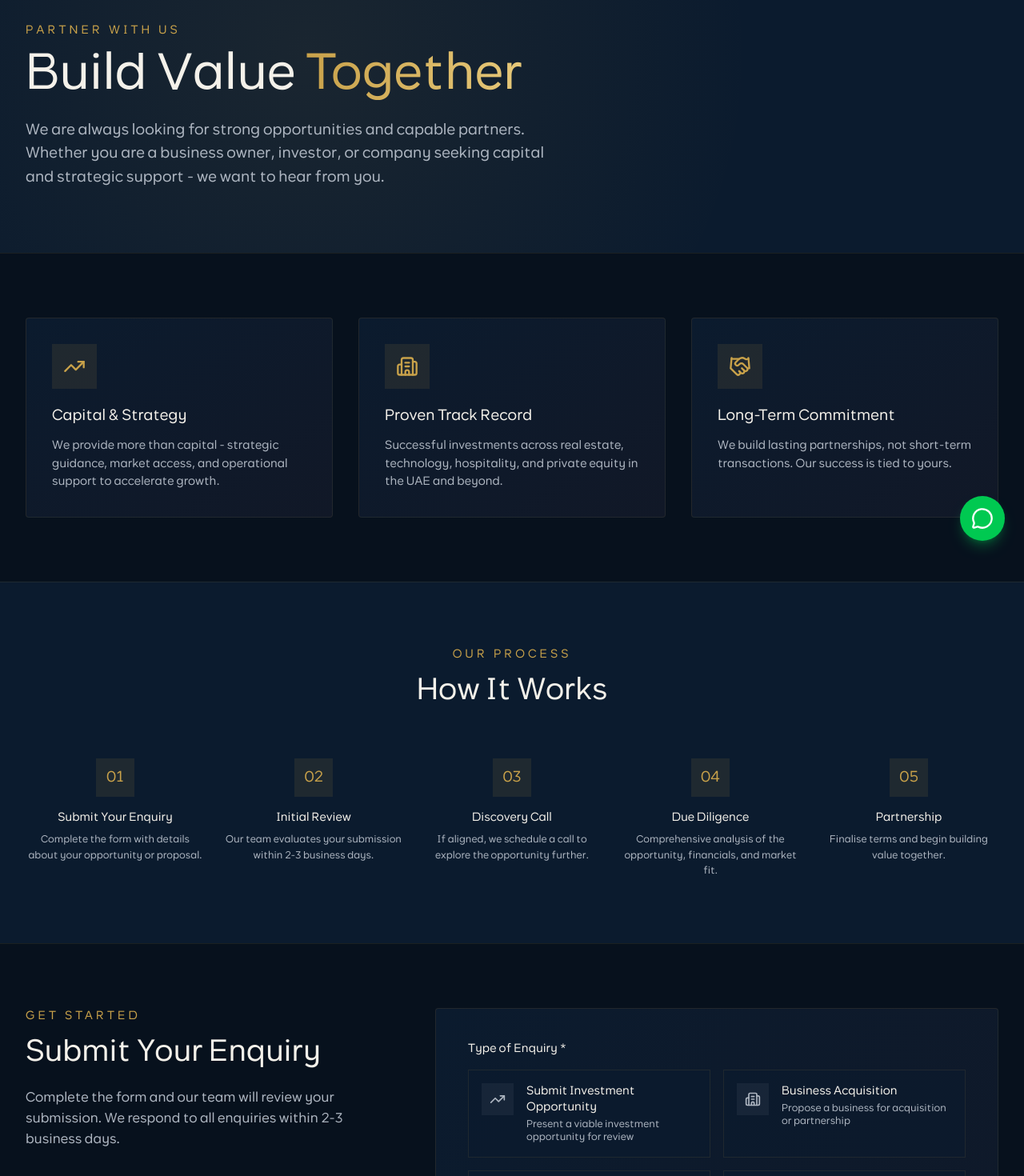
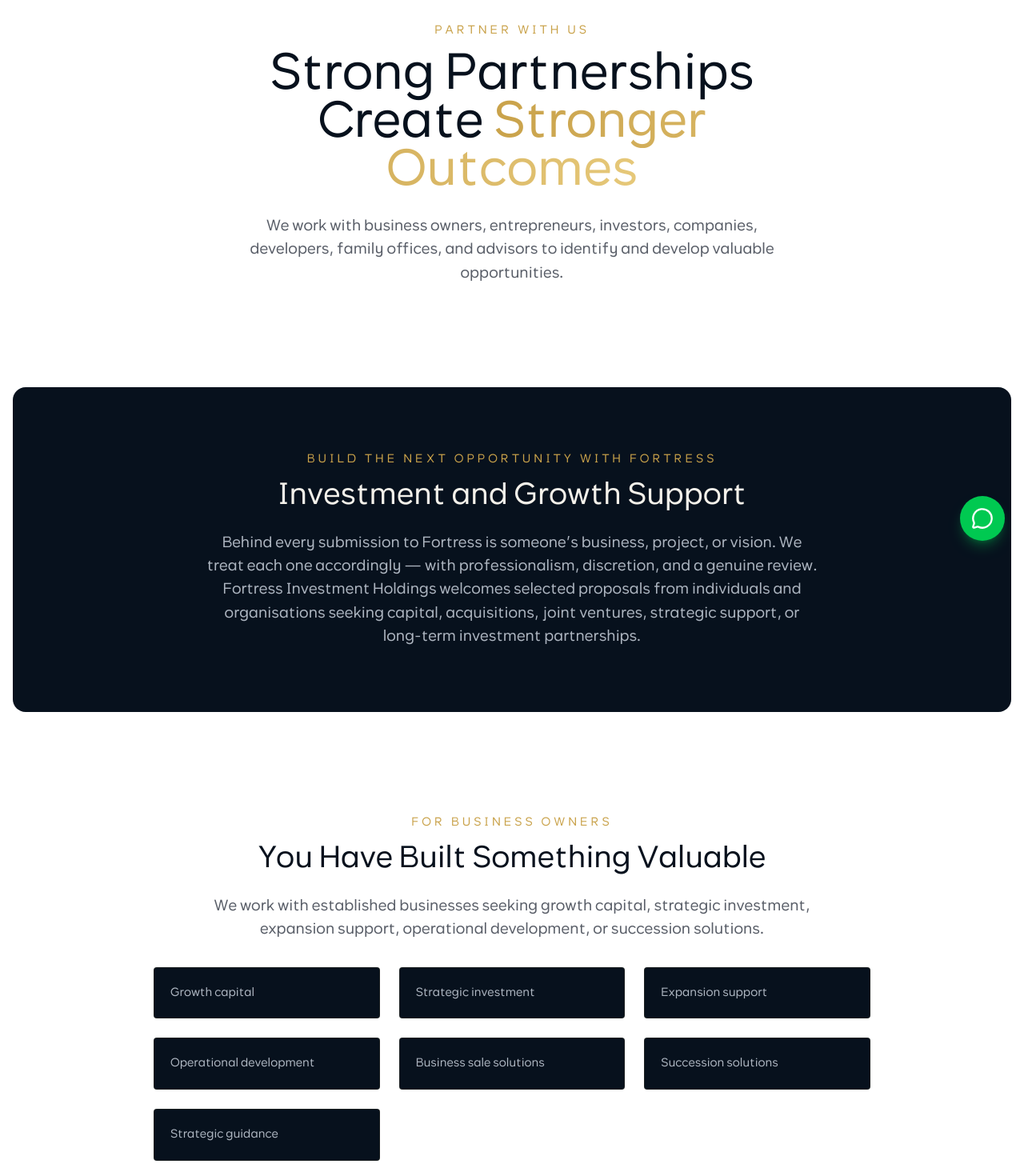
Before and after one commit to nurmandev/Fortress, a Next.js app: page /partner-with-us in a window 1280 px wide. Shown: the part 100-1570 px from the top of the page at 80% size. Built offline with nearby package versions, Linux system fonts and the light colour scheme.

Commit message:
Update partner-with-us page: white bg, brand sections, responsive layout, border-radius

```diff
--- a/src/app/partner-with-us/page.tsx
+++ b/src/app/partner-with-us/page.tsx
@@ -1,7 +1,7 @@
 import Navbar from "@/components/Navbar";
 import Footer from "@/components/Footer";
 import PartnerForm from "@/components/PartnerForm";
-import { TrendingUp, Building2, Handshake, CheckCircle } from "lucide-react";
+import { CheckCircle } from "lucide-react";
 import type { Metadata } from "next";
 
 export const metadata: Metadata = {
@@ -15,133 +15,116 @@
   },
 };
 
-const benefits = [
-  {
-    icon: TrendingUp,
-    title: "Capital & Strategy",
-    description:
-      "We provide more than capital - strategic guidance, market access, and operational support to accelerate growth.",
-  },
-  {
-    icon: Building2,
-    title: "Proven Track Record",
-    description:
-      "Successful investments across real estate, technology, hospitality, and private equity in the UAE and beyond.",
-  },
-  {
-    icon: Handshake,
-    title: "Long-Term Commitment",
-    description:
-      "We build lasting partnerships, not short-term transactions. Our success is tied to yours.",
-  },
-];
-
-const process = [
-  {
-    step: "01",
-    title: "Submit Your Enquiry",
-    description: "Complete the form with details about your opportunity or proposal.",
-  },
-  {
-    step: "02",
-    title: "Initial Review",
-    description: "Our team evaluates your submission within 2-3 business days.",
-  },
-  {
-    step: "03",
-    title: "Discovery Call",
-    description: "If aligned, we schedule a call to explore the opportunity further.",
-  },
-  {
-    step: "04",
-    title: "Due Diligence",
-    description: "Comprehensive analysis of the opportunity, financials, and market fit.",
-  },
-  {
-    step: "05",
-    title: "Partnership",
-    description: "Finalise terms and begin building value together.",
-  },
-];
-
 export default function PartnerWithUsPage() {
   return (
-    <main className="min-h-screen bg-fortress-navy">
+    <main className="min-h-screen bg-white">
       <Navbar />
 
-      {/* Hero */}
-      <section className="relative pt-32 pb-20 overflow-hidden">
-        <div className="absolute inset-0 bg-fortress-deep" />
-        <div className="absolute inset-0 bg-[radial-gradient(circle_at_30%_40%,rgba(201,162,74,0.08),transparent_60%)]" />
-        <div className="relative max-w-[1400px] mx-auto px-6 lg:px-8">
-          <div className="max-w-3xl">
-            <p className="text-fortress-gold text-sm font-medium tracking-[4px] uppercase mb-4">
-              Partner With Us
-            </p>
-            <h1 className="text-4xl md:text-6xl font-bold mb-6">
-              <span className="text-fortress-ivory">Build Value </span>
-              <span className="bg-gradient-to-r from-fortress-gold to-fortress-champagne bg-clip-text text-transparent rounded-sm">
-                Together
+      {/* Banner */}
+      <section className="relative pt-24 md:pt-32 pb-12 md:pb-20 overflow-hidden bg-white text-center">
+        <div className="max-w-[1400px] mx-auto px-6 lg:px-8">
+          <div className="max-w-3xl mx-auto">
+            <p className="text-fortress-gold text-sm font-medium tracking-[2px] md:tracking-[4px] uppercase mb-4">Partner With Us</p>
+            <h1 className="text-3xl md:text-6xl font-bold mb-4 md:mb-6">
+              <span className="text-fortress-navy">Strong Partnerships Create </span>
+              <span className="bg-gradient-to-r from-fortress-gold to-fortress-champagne bg-clip-text text-transparent">
+                Stronger Outcomes
               </span>
             </h1>
-            <p className="text-fortress-silver text-lg leading-relaxed max-w-2xl">
-              We are always looking for strong opportunities and capable partners.
-              Whether you are a business owner, investor, or company seeking capital
-              and strategic support - we want to hear from you.
+            <p className="text-fortress-charcoal/70 text-sm md:text-lg leading-relaxed max-w-2xl mx-auto">
+              We work with business owners, entrepreneurs, investors, companies, developers, family offices, and advisors to identify and develop valuable opportunities.
             </p>
           </div>
         </div>
       </section>
 
-      {/* Benefits */}
-      <section className="py-20 border-t border-fortress-gold/10">
+      {/* Introduction */}
+      <section className="py-12 md:py-20 bg-fortress-navy my-8 md:my-12 sm:mx-4 rounded-2xl">
         <div className="max-w-[1400px] mx-auto px-6 lg:px-8">
-          <div className="grid md:grid-cols-3 gap-8">
-            {benefits.map((item) => (
-              <div
-                key={item.title}
-                className="bg-gradient-to-br from-fortress-deep to-fortress-charcoal border border-fortress-gold/10 p-8 hover:border-fortress-gold/30 transition-all duration-300 rounded-sm"
-              >
-                <div className="w-14 h-14 bg-fortress-gold/10 flex items-center justify-center mb-5">
-                  <item.icon className="w-7 h-7 text-fortress-gold" />
-                </div>
-                <h3 className="text-fortress-ivory font-bold text-lg mb-3">
-                  {item.title}
-                </h3>
-                <p className="text-fortress-silver text-sm leading-relaxed">
-                  {item.description}
-                </p>
+          <div className="max-w-3xl mx-auto text-center">
+            <p className="text-fortress-gold text-sm font-medium tracking-[2px] md:tracking-[4px] uppercase mb-4">Build the Next Opportunity With Fortress</p>
+            <h2 className="text-xl md:text-4xl font-bold text-fortress-ivory mb-4 md:mb-6">Investment and Growth Support</h2>
+            <p className="text-fortress-silver text-sm md:text-lg leading-relaxed">
+              Behind every submission to Fortress is someone&rsquo;s business, project, or vision. We treat each one accordingly — with professionalism, discretion, and a genuine review. Fortress Investment Holdings welcomes selected proposals from individuals and organisations seeking capital, acquisitions, joint ventures, strategic support, or long-term investment partnerships.
+            </p>
+          </div>
+        </div>
+      </section>
+
+      {/* For Business Owners */}
+      <section className="py-12 md:py-20 my-8 md:my-12 sm:mx-4 rounded-2xl bg-white">
+        <div className="max-w-[1400px] mx-auto px-6 lg:px-8">
+          <div className="max-w-3xl mx-auto text-center">
+            <p className="text-fortress-gold text-sm font-medium tracking-[2px] md:tracking-[4px] uppercase mb-4">For Business Owners</p>
+            <h2 className="text-xl md:text-4xl font-bold text-fortress-navy mb-4 md:mb-6">You Have Built Something Valuable</h2>
+            <p className="text-fortress-charcoal/70 text-sm md:text-lg leading-relaxed mb-6 md:mb-8">
+              We work with established businesses seeking growth capital, strategic investment, expansion support, operational development, or succession solutions.
+            </p>
+          </div>
+          <div className="grid sm:grid-cols-2 lg:grid-cols-3 gap-4 md:gap-6 max-w-4xl mx-auto">
+            {["Growth capital", "Strategic investment", "Expansion support", "Operational development", "Business sale solutions", "Succession solutions", "Strategic guidance"].map((item, i) => (
+              <div key={i} className="p-4 md:p-5 bg-fortress-navy border border-fortress-gold/10 rounded-sm">
+                <p className="text-fortress-silver text-xs md:text-sm leading-relaxed">{item}</p>
               </div>
             ))}
           </div>
         </div>
       </section>
 
-      {/* Process */}
-      <section className="py-20 bg-fortress-deep border-t border-fortress-gold/10">
+      {/* Business Acquisition Opportunities */}
+      <section className="py-12 md:py-20 bg-fortress-deep my-8 md:my-12 sm:mx-4 rounded-2xl">
         <div className="max-w-[1400px] mx-auto px-6 lg:px-8">
-          <div className="text-center mb-16">
-            <p className="text-fortress-gold text-sm font-medium tracking-[4px] uppercase mb-4">
-              Our Process
+          <div className="max-w-3xl mx-auto text-center">
+            <p className="text-fortress-gold text-sm font-medium tracking-[2px] md:tracking-[4px] uppercase mb-4">Business Acquisition Opportunities</p>
+            <h2 className="text-xl md:text-4xl font-bold text-fortress-ivory mb-4 md:mb-6">Considering the Sale of Your Business?</h2>
+            <p className="text-fortress-ivory/80 text-sm md:text-lg leading-relaxed mb-6 md:mb-8">
+              Selling a business you have built is one of the most significant decisions you will make. Our approach is professional, confidential, and commercially focused.
             </p>
-            <h2 className="text-3xl md:text-4xl font-bold text-fortress-ivory">
-              How It Works
-            </h2>
           </div>
-          <div className="grid sm:grid-cols-2 lg:grid-cols-5 gap-6">
-            {process.map((item) => (
-              <div key={item.step} className="text-center">
-                <div className="w-12 h-12 bg-fortress-gold/10 flex items-center justify-center mx-auto mb-4">
-                  <span className="text-fortress-gold font-bold text-lg">
-                    {item.step}
-                  </span>
-                </div>
-                <h4 className="text-fortress-ivory font-bold text-sm mb-2">
-                  {item.title}
-                </h4>
-                <p className="text-fortress-silver text-xs leading-relaxed">
-                  {item.description}
-                </p>
+          <div className="grid sm:grid-cols-2 gap-3 md:gap-4 max-w-4xl mx-auto">
+            {["Business overview", "Industry and location", "Ownership structure", "Years of operation", "Revenue and profitability", "Reason for sale", "Proposed valuation", "Assets and liabilities"].map((item, i) => (
+              <div key={i} className="p-4 md:p-5 bg-fortress-navy border border-fortress-gold/10 rounded-sm">
+                <p className="text-fortress-silver text-xs md:text-sm leading-relaxed">{item}</p>
+              </div>
+            ))}
+          </div>
+        </div>
+      </section>
+
+      {/* Joint Venture Opportunities */}
+      <section className="py-12 md:py-20 my-8 md:my-12 sm:mx-4 rounded-2xl bg-white">
+        <div className="max-w-[1400px] mx-auto px-6 lg:px-8">
+          <div className="max-w-3xl mx-auto text-center">
+            <p className="text-fortress-gold text-sm font-medium tracking-[2px] md:tracking-[4px] uppercase mb-4">Joint Venture Opportunities</p>
+            <h2 className="text-xl md:text-4xl font-bold text-fortress-navy mb-4 md:mb-6">Combining Strengths to Build Value</h2>
+            <p className="text-fortress-charcoal/70 text-sm md:text-lg leading-relaxed mb-6 md:mb-8">
+              The best joint ventures pair complementary strengths: capital with capability, access with execution, vision with resources.
+            </p>
+          </div>
+          <div className="grid sm:grid-cols-2 lg:grid-cols-3 gap-4 md:gap-6 max-w-4xl mx-auto">
+            {["Real estate development", "New business creation", "Regional expansion", "Technology platforms", "Trading and distribution", "Hospitality projects", "International partnerships", "Asset acquisitions"].map((item, i) => (
+              <div key={i} className="p-4 md:p-5 bg-fortress-deep border border-fortress-gold/10 rounded-sm">
+                <p className="text-fortress-silver text-xs md:text-sm leading-relaxed">{item}</p>
+              </div>
+            ))}
+          </div>
+        </div>
+      </section>
+
+      {/* Strategic Partnerships */}
+      <section className="py-12 md:py-20 bg-fortress-deep my-8 md:my-12 sm:mx-4 rounded-2xl">
+        <div className="max-w-[1400px] mx-auto px-6 lg:px-8">
+          <div className="max-w-3xl mx-auto text-center">
+            <p className="text-fortress-gold text-sm font-medium tracking-[2px] md:tracking-[4px] uppercase mb-4">Strategic Partnerships</p>
+            <h2 className="text-xl md:text-4xl font-bold text-fortress-ivory mb-4 md:mb-6">Creating Opportunities Through Collaboration</h2>
+            <p className="text-fortress-ivory/80 text-sm md:text-lg leading-relaxed mb-6 md:mb-8">
+              We welcome partnership enquiries from investors, family offices, financial institutions, developers, business advisors, and corporate groups.
+            </p>
+          </div>
+          <div className="grid sm:grid-cols-2 lg:grid-cols-3 gap-4 md:gap-6 max-w-4xl mx-auto">
+            {["Investors and family offices", "Financial institutions", "Developers and asset owners", "Business advisors", "Corporate groups", "Distributors and trading businesses"].map((item, i) => (
+              <div key={i} className="p-4 md:p-5 bg-fortress-navy border border-fortress-gold/10 rounded-sm">
+                <p className="text-fortress-silver text-xs md:text-sm leading-relaxed">{item}</p>
               </div>
             ))}
           </div>
@@ -149,40 +132,47 @@
       </section>
 
       {/* Form Section */}
-      <section className="py-20 border-t border-fortress-gold/10">
+      <section className="py-12 md:py-20 bg-white my-8 md:my-12 sm:mx-4 rounded-2xl">
         <div className="max-w-[1400px] mx-auto px-6 lg:px-8">
-          <div className="grid lg:grid-cols-5 gap-16">
+          <div className="grid lg:grid-cols-5 gap-8 md:gap-16">
             <div className="lg:col-span-2">
-              <p className="text-fortress-gold text-sm font-medium tracking-[4px] uppercase mb-4">
-                Get Started
+              <p className="text-fortress-gold text-sm font-medium tracking-[2px] md:tracking-[4px] uppercase mb-4">Submit Your Opportunity</p>
+              <h2 className="text-xl md:text-4xl font-bold text-fortress-navy mb-4 md:mb-6">Partner With Us</h2>
+              <p className="text-fortress-charcoal/70 text-sm md:text-base leading-relaxed mb-6 md:mb-8">
+                Complete the form and our team will review your submission. We respond to all enquiries within 2-3 business days.
               </p>
-              <h2 className="text-3xl md:text-4xl font-bold text-fortress-ivory mb-6">
-                Submit Your Enquiry
-              </h2>
-              <p className="text-fortress-silver leading-relaxed mb-8">
-                Complete the form and our team will review your submission. We
-                respond to all enquiries within 2-3 business days.
-              </p>
-
-              <div className="space-y-4">
+              <div className="space-y-3 md:space-y-4">
                 {[
                   "Strictly confidential process",
                   "No obligation to proceed",
                   "Response within 2-3 business days",
                 ].map((item) => (
                   <div key={item} className="flex items-center gap-3">
-                    <CheckCircle className="w-5 h-5 text-fortress-gold flex-shrink-0" />
-                    <span className="text-fortress-silver text-sm">{item}</span>
+                    <CheckCircle className="w-4 h-4 md:w-5 md:h-5 text-fortress-gold flex-shrink-0" />
+                    <span className="text-fortress-charcoal/60 text-xs md:text-sm">{item}</span>
                   </div>
                 ))}
               </div>
             </div>
 
             <div className="lg:col-span-3">
-              <div className="bg-gradient-to-br from-fortress-deep to-fortress-charcoal border border-fortress-gold/10 p-8 lg:p-10 rounded-sm">
+              <div className="bg-fortress-navy border border-fortress-gold/10 p-6 md:p-10 rounded-2xl">
                 <PartnerForm />
               </div>
             </div>
+          </div>
+        </div>
+      </section>
+
+      {/* Confidentiality Note */}
+      <section className="py-12 md:py-20 bg-fortress-navy my-8 md:my-12 sm:mx-4 rounded-2xl">
+        <div className="max-w-[1400px] mx-auto px-6 lg:px-8">
+          <div className="max-w-3xl mx-auto text-center">
+            <p className="text-fortress-gold text-sm font-medium tracking-[2px] md:tracking-[4px] uppercase mb-4">Confidentiality</p>
+            <h2 className="text-xl md:text-4xl font-bold text-fortress-ivory mb-4 md:mb-6">Your Information Is Protected</h2>
+            <p className="text-fortress-silver text-sm md:text-base leading-relaxed">
+              Information submitted through this website is reviewed solely for the purpose of assessing a potential business or investment opportunity. Submission of information does not automatically establish a confidential, advisory, partnership, or investment relationship. Parties requiring a formal non-disclosure agreement should contact our team before submitting sensitive information.
+            </p>
           </div>
         </div>
       </section>
```
